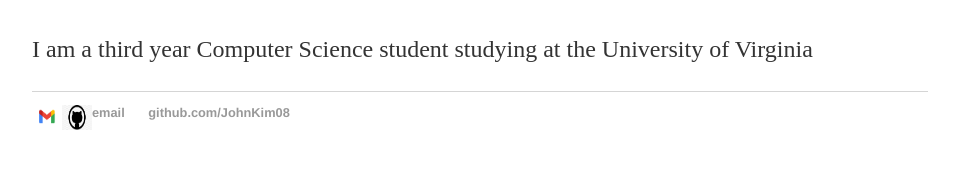
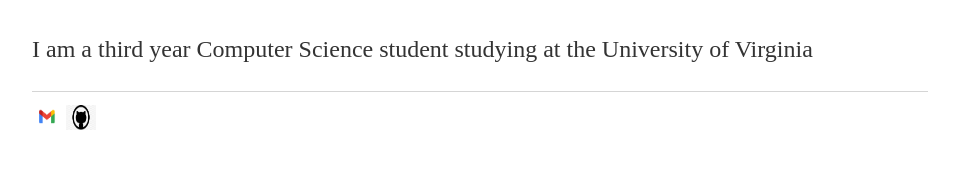
Before and after one commit to JohnKim08/JohnKim08.github.io, a Jekyll site: the page built from index.html, in a window 1280 px wide. Shown: the part 164-333 px from the top of the page, without its empty margins (160-1119 px from the left). Built offline with Jekyll 4.4.1, drawn with Linux system fonts in a browser that asks for light colours.

Commit message:
Just images

```diff
--- a/_layouts/default.html
+++ b/_layouts/default.html
@@ -21,10 +21,12 @@
 			</div><!-- /.container -->
 			<footer>
 	    		<ul>
+					<a href="mailto:jjk3crr@virginia.edu">
 					<img src="/JohnKim08.github.io/pictures/Gmail-logo.png" alt="GMAIL Logo" width="30" height="25">
-					<li><a href="mailto:jjk3crr@virginia.edu">email</a></li>
+					</a>
+					<a href="https://github.com/JohnKim08">
 					<img src="/JohnKim08.github.io/pictures/githublogo.jpg" alt= "Github" width="30" height = "25">
-	        		<li><a href="https://github.com/JohnKim08">github.com/JohnKim08</a></li>
+	        		</a>
 				</ul>
 			</footer>
 		</body>
--- a/css/main.css
+++ b/css/main.css
@@ -41,5 +41,3 @@ ul.posts {
 ul.posts li {
     list-style: none;
 }
-img { float: left; }
-.follow { line-height: 10px; }
```
